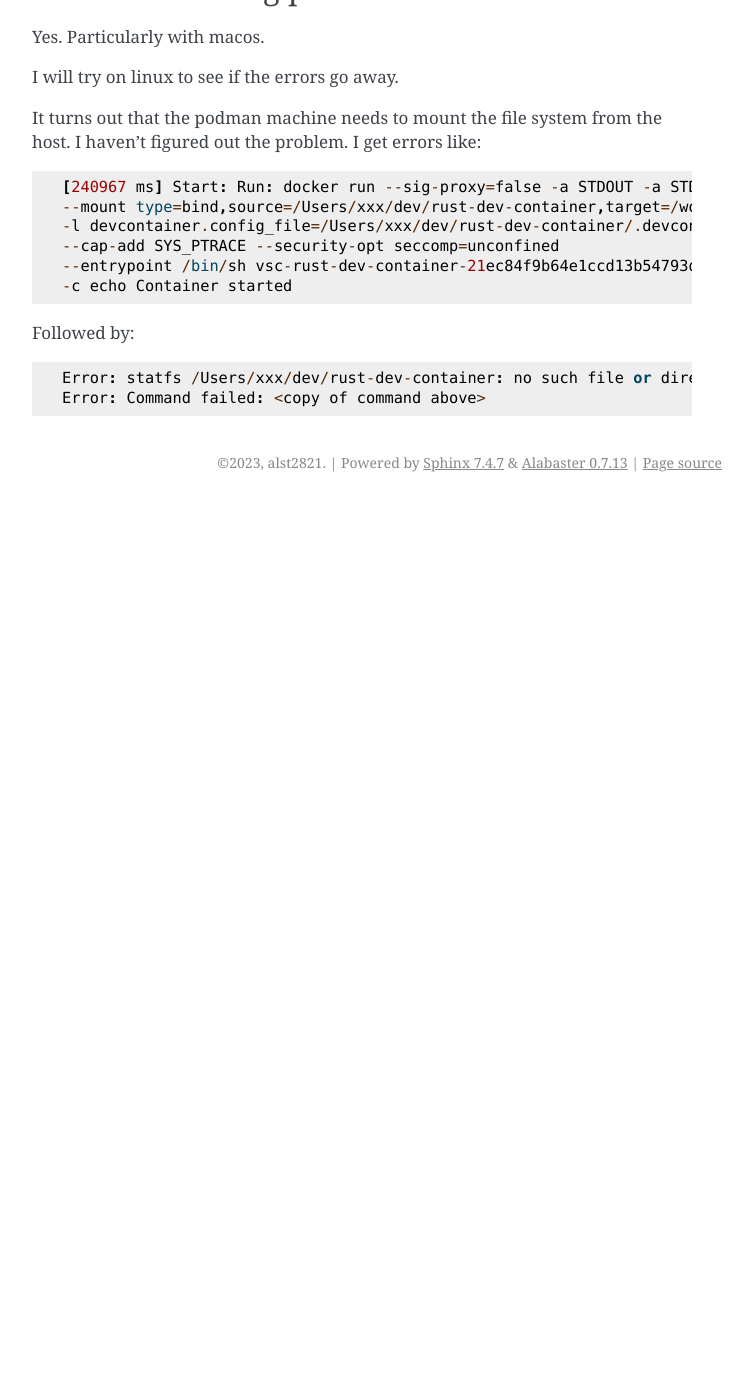
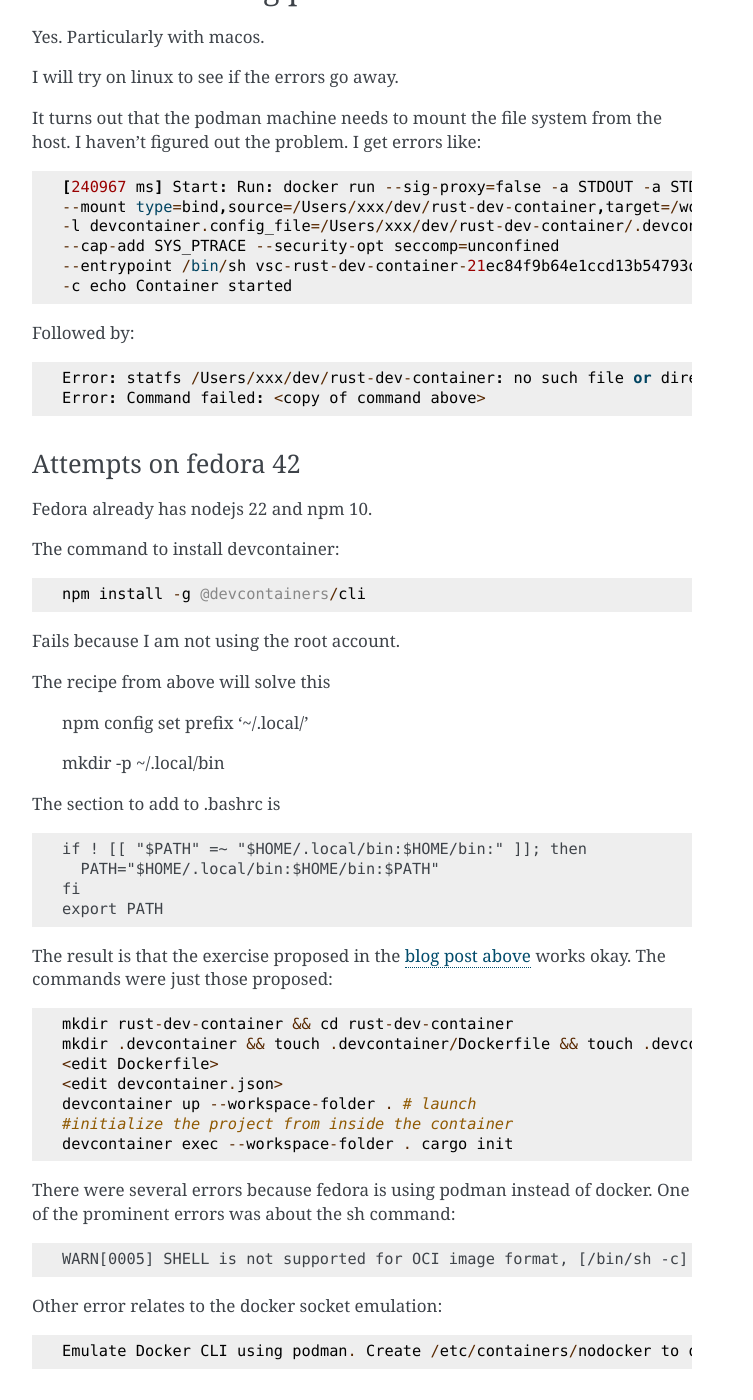
Before and after one commit to alst2821/puffer-fish, a Sphinx documentation site: the page built from doc/podman.rst, in a window 1280 px wide and 1400 px high, scrolled down 1485 px. Shown: the whole window, without its empty margins (388-1141 px from the left). Built offline with Sphinx 7.4.7, drawn with Linux system fonts in a browser that asks for light colours; before the commit the page ends 1987 px from its top, so only the background shows below that; some of the changed text lies outside the part shown.

Commit message:
setup working in fedora

```diff
--- a/doc/podman.rst
+++ b/doc/podman.rst
@@ -88,3 +88,50 @@
 
   Error: statfs /Users/xxx/dev/rust-dev-container: no such file or directory
   Error: Command failed: <copy of command above>
+
+
+Attempts on fedora 42
+=====================
+
+Fedora already has nodejs 22 and npm 10.
+
+The command to install devcontainer::
+
+  npm install -g @devcontainers/cli
+
+Fails because I am not using the root account.
+
+The recipe from above will solve this
+
+  npm config set prefix '~/.local/'
+
+  mkdir -p ~/.local/bin
+
+The section to add to .bashrc is ::
+
+  if ! [[ "$PATH" =~ "$HOME/.local/bin:$HOME/bin:" ]]; then
+    PATH="$HOME/.local/bin:$HOME/bin:$PATH"
+  fi
+  export PATH
+
+
+The result is that the exercise proposed in the `blog post above
+<https://happihacking.com/blog/posts/2023/dev-containers-emacs/>`_
+works okay. The commands were just those proposed::
+
+  mkdir rust-dev-container && cd rust-dev-container
+  mkdir .devcontainer && touch .devcontainer/Dockerfile && touch .devcontainer/devcontainer.json
+  <edit Dockerfile>
+  <edit devcontainer.json>
+  devcontainer up --workspace-folder . # launch
+  #initialize the project from inside the container
+  devcontainer exec --workspace-folder . cargo init
+
+There were several errors because fedora is using podman instead of docker.
+One of the prominent errors was about the sh command::
+
+  WARN[0005] SHELL is not supported for OCI image format, [/bin/sh -c] will be ignored. Must use `docker` format
+
+Other error relates to the docker socket emulation::
+
+  Emulate Docker CLI using podman. Create /etc/containers/nodocker to quiet msg.
```
Also changed, not shown: doc/node-and-npm.rst (line endings or trailing spaces).
